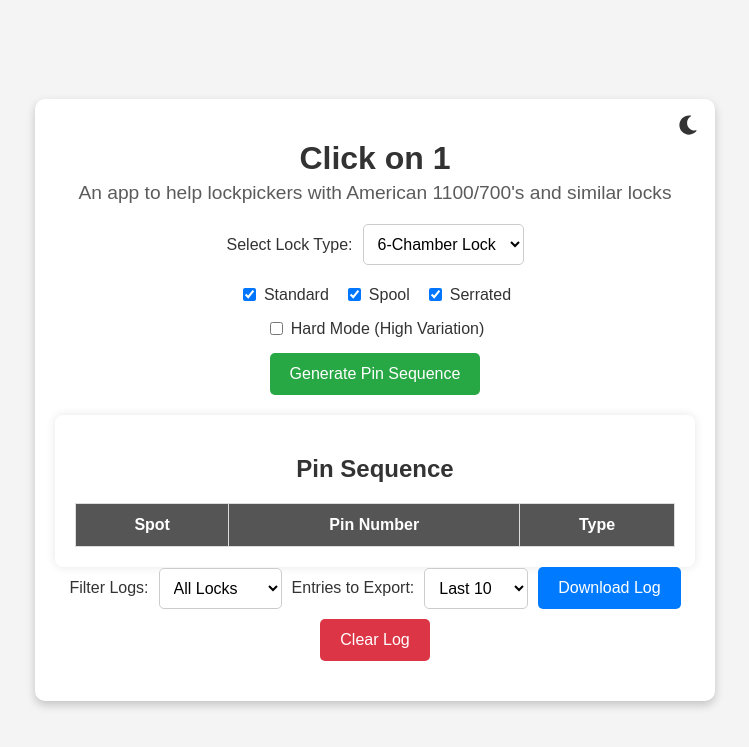
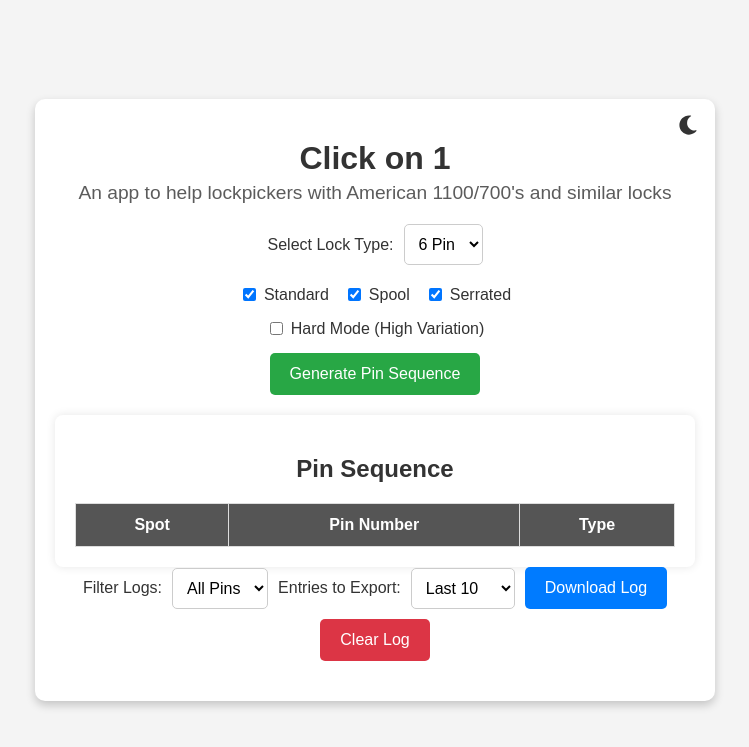
Before and after one commit to profkuns/Click-on-1, a Flask app: page / in a window 1280 px wide. Shown: the top 747 px of the page, without its empty margins (265-1014 px from the left). Run offline with Flask 3, Linux system fonts and the light colour scheme; lists and menus that the app fills with data are empty.

Commit message:
changed terminology

```diff
--- a/templates/index.html
+++ b/templates/index.html
@@ -19,9 +19,9 @@
         <div class="controls">
             <label for="pin-count">Select Lock Type:</label>
             <select id="pin-count">
-                <option value="4">4-Chamber Lock</option>
-                <option value="5">5-Chamber Lock</option>
-                <option value="6" selected>6-Chamber Lock</option>
+                <option value="4">4 Pin</option>
+                <option value="5">5 Pin</option>
+                <option value="6" selected>6 Pin</option>
             </select>
         </div>
 
@@ -54,10 +54,10 @@
         <div class="controls">
             <label for="filter-type">Filter Logs:</label>
             <select id="filter-type">
-                <option value="0">All Locks</option>
-                <option value="4">4-Chamber</option>
-                <option value="5">5-Chamber</option>
-                <option value="6">6-Chamber</option>
+                <option value="0">All Pins</option>
+                <option value="4">4 Pin</option>
+                <option value="5">5 Pin</option>
+                <option value="6">6 Pin</option>
             </select>
 
             <label for="num-entries">Entries to Export:</label>
```
